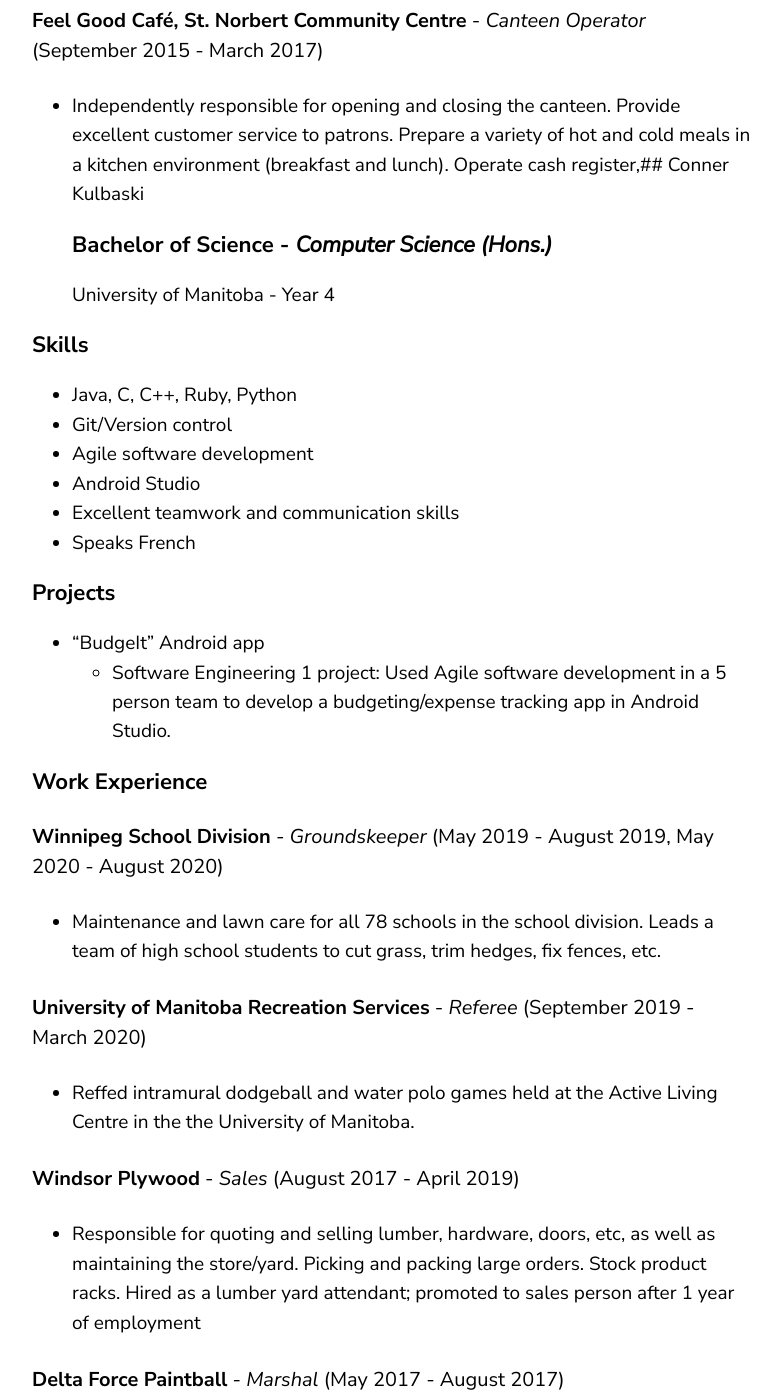
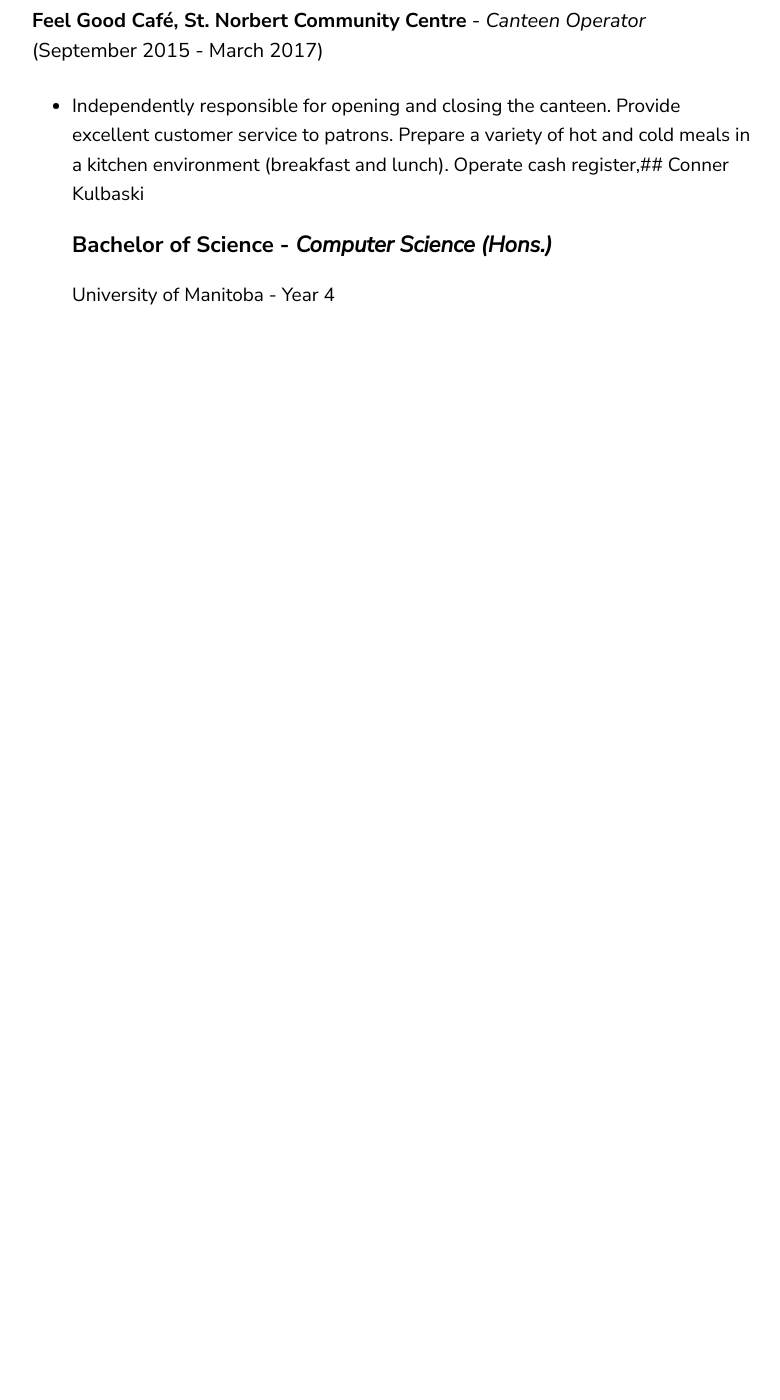
Before and after one commit to ckulbaski/ckulbaski.github.io, a Jekyll site: the page built from index.md, in a window 1280 px wide and 1400 px high, scrolled down 1745 px. Shown: the whole window, without its empty margins (68-848 px from the left). Built offline with Jekyll 4.4.1, drawn with Linux system fonts in a browser that asks for light colours; after the commit the page ends 2074 px from its top, so only the background shows below that; some of the changed text lies outside the part shown.

Commit message:
took out redundency in resume

```diff
--- a/index.md
+++ b/index.md
@@ -34,34 +34,3 @@
 - Independently responsible for opening and closing the canteen. Provide excellent customer service to patrons. Prepare a variety of hot and cold meals in a kitchen environment (breakfast and lunch). Operate cash register,## Conner Kulbaski
 ### Bachelor of Science - _Computer Science (Hons.)_
 University of Manitoba - Year 4
-
-### **Skills**
-- Java, C, C++, Ruby, Python
-- Git/Version control
-- Agile software development
-- Android Studio
-- Excellent teamwork and communication skills
-- Speaks French
-
-### **Projects**
-- “BudgeIt” Android app
-  - Software Engineering 1 project:  Used Agile software development in a 5 person team to develop a budgeting/expense tracking app in Android Studio.
-
-### **Work Experience**
-#### **Winnipeg School Division** - _Groundskeeper_ (May 2019 - August 2019, May 2020 - August 2020)
-- Maintenance and lawn care for all 78 schools in the school division. Leads a team of high school students to cut grass, trim hedges, fix fences, etc.
-
-#### **University of Manitoba Recreation Services** - _Referee_ (September 2019 - March 2020)
-- Reffed intramural dodgeball and water polo games held at the Active Living Centre in the the University of Manitoba.
-
-#### **Windsor Plywood** - _Sales_ (August 2017 - April 2019)
-- Responsible for quoting and selling lumber, hardware, doors, etc,  as well as maintaining the store/yard. Picking and packing large orders. Stock product racks. Hired as a lumber yard attendant; promoted to sales person after 1 year of employment
-
-#### **Delta Force Paintball** - _Marshal_ (May 2017 - August 2017)
-- Reffing paintball games independently with up to 100 people. Maintain facility including cleaning all gear, guns, and fields. Provide excellent customer service to all customers
-
-#### **Feel Good Café, St. Norbert Community Centre** - _Canteen Operator_ (September 2015 - March 2017)
-- Independently responsible for opening and closing the canteen. Provide excellent customer service to patrons. Prepare a variety of hot and cold meals in a kitchen environment (breakfast and lunch). Operate cash register, unity centre.
-
-#### **Me to We Service Learning Trip** (March 2017)
-- Aided in building a school in rural Tanzania, which includes mixing concrete, laying bricks, and excavating. Amazing cultural experience.
```
Also changed, not shown: README.md.
